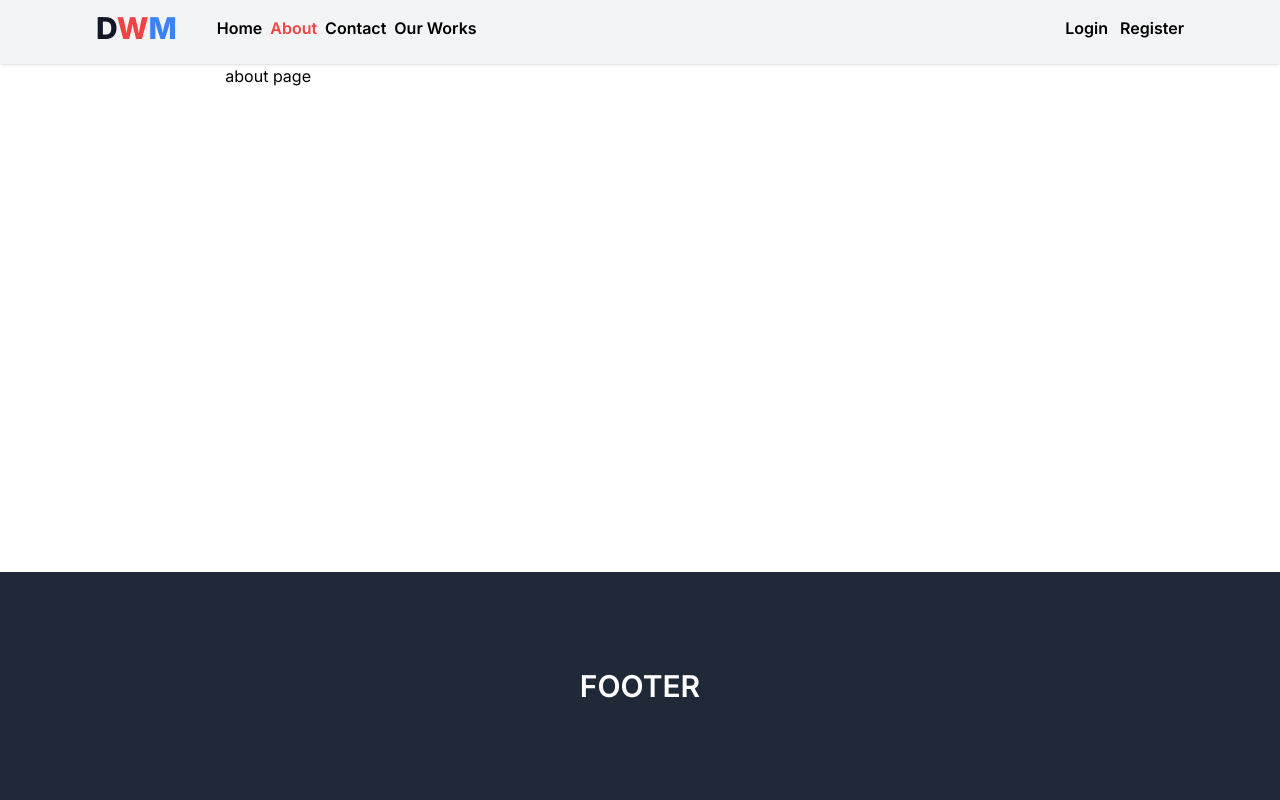
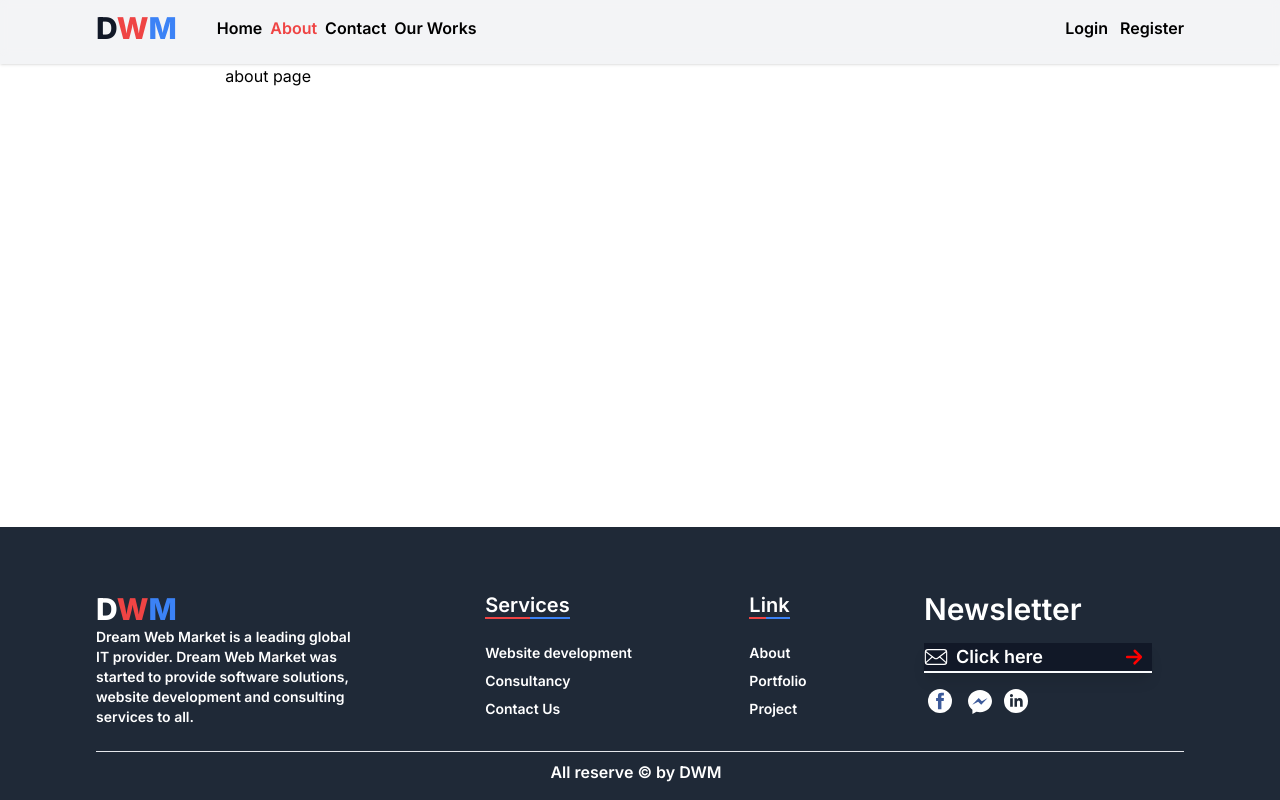
Before and after one commit to Iqubal905/Dream-Web-Market, a Next.js app: page /about in a window 1280 px wide. Built offline with nearby package versions, Linux system fonts and the light colour scheme.

Commit message:
footer add

```diff
--- a/src/app/(with layout)/(home)/homeCompo/tab/Card.jsx
+++ b/src/app/(with layout)/(home)/homeCompo/tab/Card.jsx
@@ -1,4 +1,5 @@
 
+import Image from 'next/image';
 import React from 'react';
 
 const Card = ({ title, content }) => {
@@ -10,12 +11,15 @@ const Card = ({ title, content }) => {
       className='flex justify-center  py-1' key={index}>
         <span  className='mt-1'>
 
-
-  <svg class="w-4 h-4 transform  text-gray-600" fill="none" stroke="currentColor" viewBox="0 0 24 24" xmlns="http://www.w3.org/2000/svg">
-    <path stroke-linecap="round" stroke-linejoin="round" stroke-width="4" d="M9 5l7 7-7 7"></path>
-  </svg>
-
-        </span>
+        <Image
+              src="/right-arrow.svg"
+              alt=""
+              className="dark:invert"
+              width={24}
+              height={12}
+              priority
+            />
+         </span>
        <span className='ml-2'> {item}</span>
         </li>) }
 
--- a/src/app/(with layout)/(home)/homeCompo/tab/TabComputent.jsx
+++ b/src/app/(with layout)/(home)/homeCompo/tab/TabComputent.jsx
@@ -21,10 +21,10 @@ const TabComponent = () => {
 <div className=' pb-1'>
 
 <div className={activeTab === 0 ? 'block' : 'hidden'}>
-         <h2 className='  py-1 text-center  text-teal-600 font-semibold'> <span className=''>Price: Tk</span> {tabs[0].price}</h2>
+         <h2 className='  py-1 text-center  text-red-600 font-semibold'> <span className=''>Price: Tk</span> {tabs[0].price}</h2>
         </div>
         <div className={activeTab === 1 ? 'block' : 'hidden'}>
-        <h2 className='  py-1 text-center  text-orange-500 font-semibold'> <span className=''>Price: Tk</span> {tabs[1].price}</h2>
+        <h2 className='  py-1 text-center  text-teal-600 font-semibold'> <span className=''>Price: Tk</span> {tabs[1].price}</h2>
         </div>
         <div className={activeTab === 2 ? 'block' : 'hidden'}>
         <h2 className='  py-1 text-center   text-sky-800 font-semibold'> <span className=''>Price: Tk</span> {tabs[2].price}</h2>
@@ -33,7 +33,7 @@ const TabComponent = () => {
       <div className="flex justify-center  text-base space-x-1 md:space-x-2 md:py-2 md:border-2 ">
         <button
           className={`${
-            activeTab === 0 ? ' bg-teal-600 text-white font-semibold ' : 'bg-gray-200 hover:bg-teal-500 text-black font-semibold '
+            activeTab === 0 ? ' bg-red-600 text-white font-semibold ' : 'bg-gray-200 hover:bg-red-500 text-black font-semibold '
           } px-4 py-2 rounded focus:outline-none`}
           onClick={() => handleTabClick(0)}
         >
@@ -41,7 +41,7 @@ const TabComponent = () => {
         </button>
         <button
           className={`${
-            activeTab === 1 ? '  bg-orange-600 text-white font-semibold ' : 'bg-gray-200 hover:bg-orange-500  text-black font-semibold '
+            activeTab === 1 ? '  bg-teal-600 text-white font-semibold ' : 'bg-gray-200 hover:bg-teal-500  text-black font-semibold '
           } px-4 py-2 rounded focus:outline-none`}
           onClick={() => handleTabClick(1)}
         >
--- a/src/app/(with layout)/layout.js
+++ b/src/app/(with layout)/layout.js
@@ -1,5 +1,6 @@
 import React from "react";
 import Navbar from "../components/navbar/Navbar";
+import Footer from "../components/footer/Footer";
 
 const Withlayout = ({ children }) => {
   return (
@@ -8,8 +9,8 @@ const Withlayout = ({ children }) => {
         <Navbar></Navbar>
         <div className="w-full md:w-5/6 lg:w-4/6 mx-auto px-3">{children}</div>
       </div>
-      <footer className="text-3xl bg-gray-800 py-24 px-24 flex items-center justify-center text-white font-semibold">
-        FOOTER
+      <footer className="text-3xl bg-gray-800  pt-16 px-24  items-center  justify-around text-white font-semibold">
+       <Footer/>
       </footer>
     </div>
   );
--- /dev/null
+++ b/src/app/components/footer/Footer.jsx
@@ -0,0 +1,82 @@
+import Link from 'next/link';
+import React from 'react';
+
+const Footer = () => {
+    return (
+        <div>
+            <div className='grid grid-cols-1 md:grid-cols-4 gap-4 '>
+            <div>
+            <Link to={'/'} href={"/"} className="font-extrabold  capitalize text-3xl "><span className="text-white-900">D</span><span className="text-red-500">W</span><span className="text-blue-500">M</span></Link>
+               <p className='  text-sm'>Dream Web Market is a leading global IT provider. Dream Web Market was started
+                to provide software solutions, website development and consulting services to all.</p>
+            </div>
+            <div className=' flex  justify-end items-center '>
+                <div>
+                <h2 className='text-xl  mb-6   '><span className='border-b-2  border-red-500'>Serv</span><span className='border-b-2 border-b-blue-500'>ices</span></h2>
+                <ul className='text-sm'>
+                <li className='mb-2 transition-all duration-300 transform hover:translate-x-2'><Link to={'/'} href={"/"}>Website development</Link></li>
+                    <li className='mb-2 transition-all duration-300 transform hover:translate-x-2'><Link to={'/'} href={"/"}>Consultancy</Link></li>
+                    <li className='mb-2 transition-all duration-300 transform hover:translate-x-2'><Link to={'/'} href={"/"}>Contact Us</Link></li>
+                </ul>
+                </div>
+            </div>
+            <div className='flex justify-center items-center'>
+               <div>
+               <h2 className='text-xl  mb-6   '><span className='border-b-2  border-red-500'>Li</span><span className='border-b-2 border-b-blue-500'>nk</span></h2>
+                <ul className='text-sm '>
+                    <li className='mb-2 transition-all duration-300 transform hover:translate-x-2'><Link to={'/'} href={"/"}>About</Link></li>
+                    <li className='mb-2 transition-all duration-300 transform hover:translate-x-2'><Link to={'/'} href={"/"}>Portfolio</Link></li>
+                    <li className='mb-2 transition-all duration-300 transform hover:translate-x-2'><Link to={'/'} href={"/"}>Project</Link></li>
+                </ul>
+               </div>
+            </div>
+            <div>
+                <h2 className=' pb-4'>Newsletter</h2>
+            <Link to={'/'}  href={'/'}>
+            <div className='  flex justify-between text-lg items-center border-b-2 border-slate-50 mr-8  bg-gray-900 shadow-lg'>
+             <div className='flex justify-start items-center'>
+             <svg xmlns="http://www.w3.org/2000/svg" width="24" height="24" viewBox="0 0 64 64" id="email"><path fill="#fff" d="M53.42 53.32H10.58a8.51 8.51 0 0 1-8.5-8.5V19.18a8.51 8.51 0 0 1 8.5-8.5h42.84a8.51 8.51 0 0 1 8.5 8.5v25.64a8.51 8.51 0 0 1-8.5 8.5ZM10.58 13.68a5.5 5.5 0 0 0-5.5 5.5v25.64a5.5 5.5 0 0 0 5.5 5.5h42.84a5.5 5.5 0 0 0 5.5-5.5V19.18a5.5 5.5 0 0 0-5.5-5.5Z"></path><path fill="#fff" d="M32 38.08a8.51 8.51 0 0 1-5.13-1.71L3.52 18.71a1.5 1.5 0 1 1 1.81-2.39L28.68 34a5.55 5.55 0 0 0 6.64 0l23.35-17.68a1.5 1.5 0 1 1 1.81 2.39L37.13 36.37A8.51 8.51 0 0 1 32 38.08Z"></path><path fill="#fff" d="M4.17 49.14a1.5 1.5 0 0 1-1-2.62l18.4-16.41a1.5 1.5 0 0 1 2 2.24L5.17 48.76a1.46 1.46 0 0 1-1 .38zm55.66 0a1.46 1.46 0 0 1-1-.38l-18.4-16.41a1.5 1.5 0 1 1 2-2.24l18.39 16.41a1.5 1.5 0 0 1-1 2.62z">
+                </path></svg>
+            <span className='ml-2'>Click here</span>
+             </div>
+            <span className=' mr-2'>
+            <svg xmlns="http://www.w3.org/2000/svg" width="20" height="24" data-name="Layer 1" viewBox="0 0 32 32" id="right-arrow"><path fill="red" d="M28.66 17.11a1.19 1.19 0 0 0 .09-.15l.1-.2.06-.2a.84.84 0 0 0 .05-.17 2 2 0 0 0 0-.78.84.84 0 0 0-.05-.17l-.06-.2-.1-.2a1.19 1.19 0 0 0-.09-.15 1.79 1.79 0 0 0-.25-.31l-10-10a2 2 0 0 0-2.82 2.82l6.58 6.6H5a2 2 0 0 0 0 4h17.17l-6.58 6.59a2 2 0 1 0 2.82 2.82l10-10a1.79 1.79 0 0 0 .25-.3Z">
+                </path></svg>
+
+            </span>
+             </div>
+            </Link>
+              <div className=' flex mt-4 gap-2'>
+              <a className='px-1' href="https://www.facebook.com/YourPageURL" target="_blank" rel="noopener noreferrer">
+      <svg xmlns="http://www.w3.org/2000/svg" width="24" height="24" viewBox="126.445 2.281 589 589" id="facebook">
+  <circle cx="420.945" cy="296.781" r="294.5" fill="#fff"></circle>
+  <path fill="#3c5a9a" d="M516.704 92.677h-65.239c-38.715 0-81.777 16.283-81.777 72.402.189 19.554 0 38.281 0 59.357H324.9v71.271h46.174v205.177h84.847V294.353h56.002l5.067-70.117h-62.531s.14-31.191 0-40.249c0-22.177 23.076-20.907 24.464-20.907 10.981 0 32.332.032 37.813 0V92.677h-.032z">
+    </path>
+    </svg>
+</a>
+
+<a className='px-1' href=""><svg xmlns="http://www.w3.org/2000/svg" width="24" height="26" viewBox="0 0 224 226" id="facebook-messenger"><defs><linearGradient id="a" x1="50%" x2="50%" y1="6.76%" y2="95.6%"><stop offset="0" ></stop><stop offset="1" ></stop></linearGradient></defs><path fill="#fff" d="m41.255 185.52v40.2l37.589-21.37c10.478 3.02 21.616 4.65 33.156 4.65 61.86 0 112-46.79 112-104.5 0-57.714-50.14-104.5-112-104.5-61.856 0-112 46.786-112 104.5 0 32.68 16.078 61.86 41.255 81.02z"></path><path fill="#3c5a9a" d="m100.04 75.878l-60.401 63.952 54.97-30.16 28.721 30.16 60.06-63.952-54.36 29.632-28.99-29.632z"></path></svg>
+</a>
+<a className='' href="">
+<svg xmlns="http://www.w3.org/2000/svg" width="24" height="24" viewBox="0 0 99.59 99.59" id="linkedin-circle"><defs><linearGradient id="a" x1="-1.971" x2="-1.264" y1="2.61" y2="3.317" gradientUnits="objectBoundingBox"><stop offset="0" ></stop><stop offset="1" ></stop></linearGradient></defs><path fill="#fff" d="M56.82,7.025a49.795,49.795,0,1,0,49.8,49.795A49.795,49.795,0,0,0,56.82,7.025ZM43.534,80.893H32.6V45.572H43.534ZM38.016,40.946a6.518,6.518,0,1,1,6.465-6.517A6.492,6.492,0,0,1,38.016,40.946Zm46.49,39.947H73.626V62.353c0-5.085-1.932-7.924-5.953-7.924-4.376,0-6.662,2.956-6.662,7.924V80.893H50.525V45.572H61.011v4.757a12.319,12.319,0,0,1,10.644-5.835c7.49,0,12.851,4.573,12.851,14.034V80.893Z" data-name="linkedin circle" transform="translate(-7.025 -7.025)">
+  </path>
+  </svg>
+</a>
+              </div>
+            </div>
+
+
+        </div>
+       <div className='mt-6 pb-4 '>
+        <hr />
+        <div className="flex  justify-center items-center">
+  <span className="mr-2 text-base mt-2">All reserve   &copy; by DWM</span>
+
+</div>
+
+       </div>
+        </div>
+    );
+};
+
+export default Footer;
```
Also changed, not shown: src/app/(with layout)/(home)/homeCompo/ProjectCard.jsx (+9 -0 lines), public/right-arrow.svg (added).
